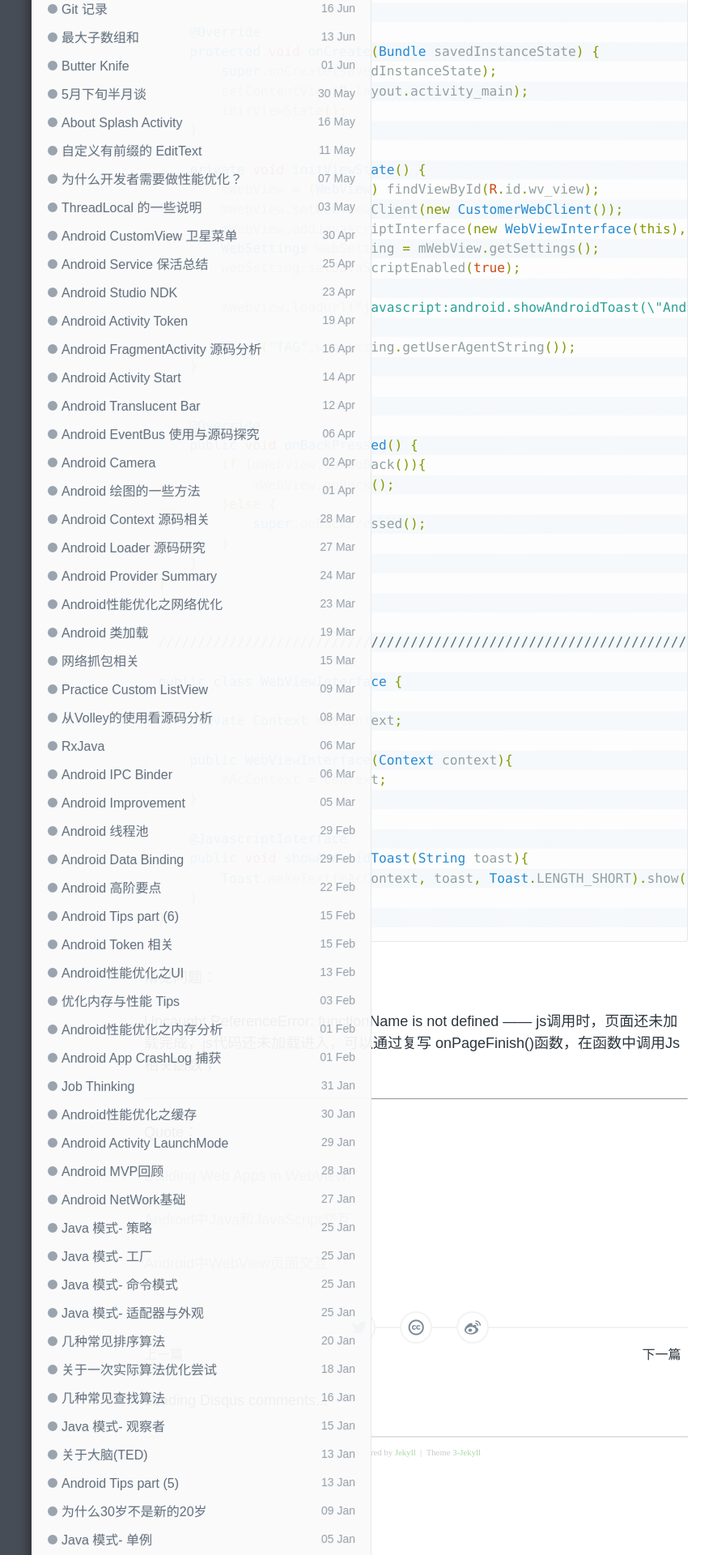
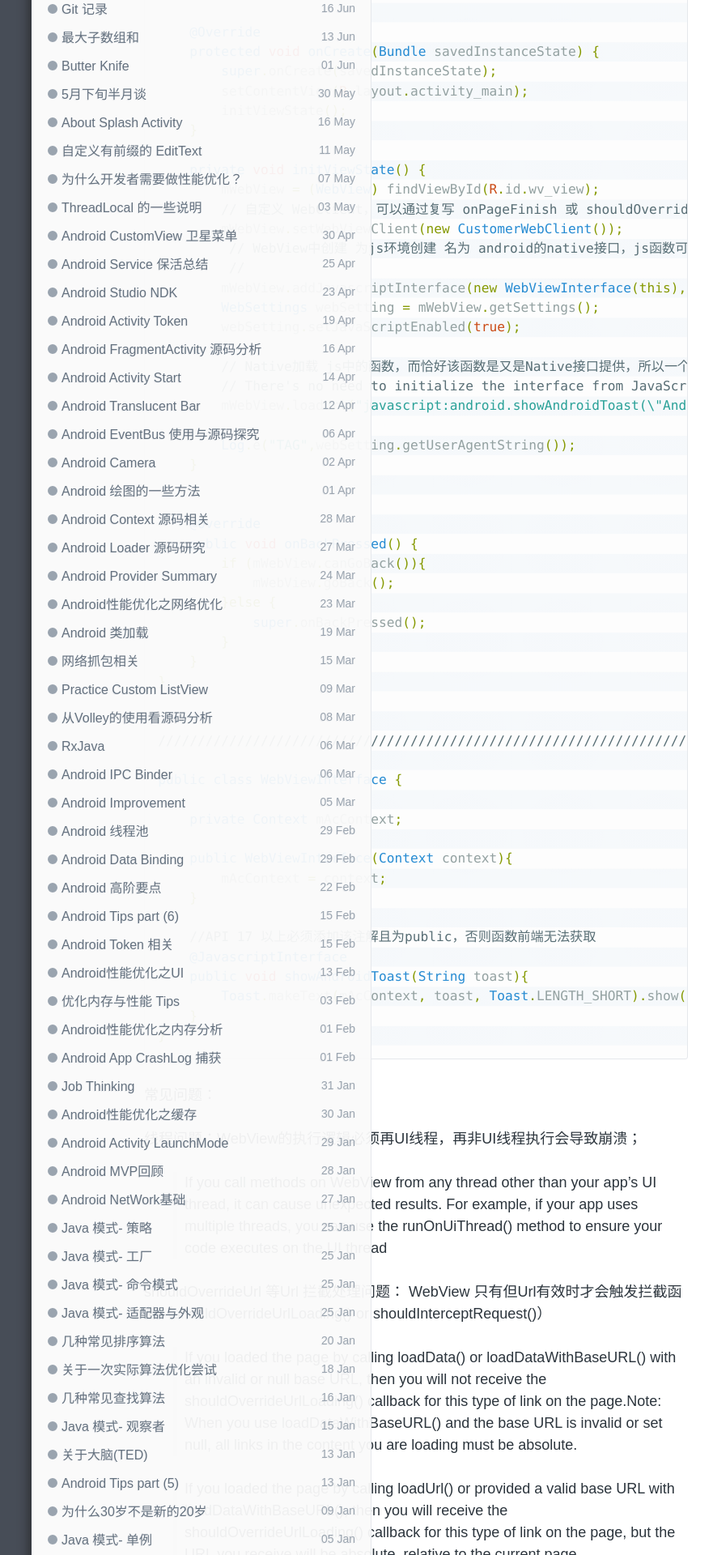
Before and after one commit to enlipan/enlipan.github.io, a Jekyll site: the page built from _posts/2016-10-23-android-java-js.md, in a window 1280 px wide. Shown: the part 815-2735 px from the top of the page at 81% size, without its empty margins (126-1007 px from the left). Built offline with Jekyll 4.4.1, drawn with Linux system fonts in a browser that asks for light colours; nearby versions of some CDN libraries; comment, search, counter and statistics services are not loaded; some of the changed text lies outside the part shown.

Commit message:
modify android js

```diff
--- a/_posts/2016-10-23-android-java-js.md
+++ b/_posts/2016-10-23-android-java-js.md
@@ -31,11 +31,16 @@ public class MainActivity extends AppCompatActivity {
 
     private void initViewState() {
         mWebView = (WebView) findViewById(R.id.wv_view);
+        // 自定义 WebClient，可以通过复写 onPageFinish 或 shouldOverrideUrl 函数拦截或处理加载逻辑
         mWebView.setWebViewClient(new CustomerWebClient());
+         // WebView中创建 为js环境创建 名为 android的native接口，js函数可以直接调用
+         //
         mWebView.addJavascriptInterface(new WebViewInterface(this),"android");
         WebSettings webSetting = mWebView.getSettings();
         webSetting.setJavaScriptEnabled(true);
 
+        // Native加载 js中的函数，而恰好该函数是又是Native接口提供，所以一个函数表明了双端的互相调用问题
+        // There's no need to initialize the interface from JavaScript. The WebView automatically makes it available to your web page.
         mWebView.loadUrl("javascript:android.showAndroidToast(\"Android HaHaHa\")");
 
         Log.e("TAG",webSetting.getUserAgentString());
@@ -63,20 +68,31 @@ public class WebViewInterface {
         mAcContext = context;
     }
 
+    //API 17 以上必须添加该注解且为public，否则函数前端无法获取
     @JavascriptInterface
     public void showAndroidToast(String toast){
         Toast.makeText(mAcContext, toast, Toast.LENGTH_SHORT).show();
     }
 }
 
+{% endhighlight %}
 
-{% endhighlight %}
+
+常见问题：
+
+线程问题：WebView的执行逻辑必须再UI线程，再非UI线程执行会导致崩溃；
+
+> If you call methods on WebView from any thread other than your app's UI thread, it can cause unexpected results. For example, if your app uses multiple threads, you can use the runOnUiThread() method to ensure your code executes on the UI thread
+
+shouldOverrideUrl 等Url 拦截处理问题： WebView 只有但Url有效时才会触发拦截函数（shouldOverrideUrlLoading() or shouldInterceptRequest()）
+
+> If you loaded the page by calling loadData() or loadDataWithBaseURL() with an invalid or null base URL, then you will not receive the shouldOverrideUrlLoading() callback for this type of link on the page.Note: When you use loadDataWithBaseURL() and the base URL is invalid or set null, all links in the content you are loading must be absolute.
+
+> If you loaded the page by calling loadUrl() or provided a valid base URL with loadDataWithBaseURL(), then you will receive the shouldOverrideUrlLoading() callback for this type of link on the page, but the URL you receive will be absolute, relative to the current page.
 
 
 
 
-
-常见问题：
 
 Uncaught ReferenceError: functionName is not defined  ——  js调用时，页面还未加载完成，js代码还未加载进入，可以通过复写 onPageFinish()函数，在函数中调用Js 相关函数；
 
```
